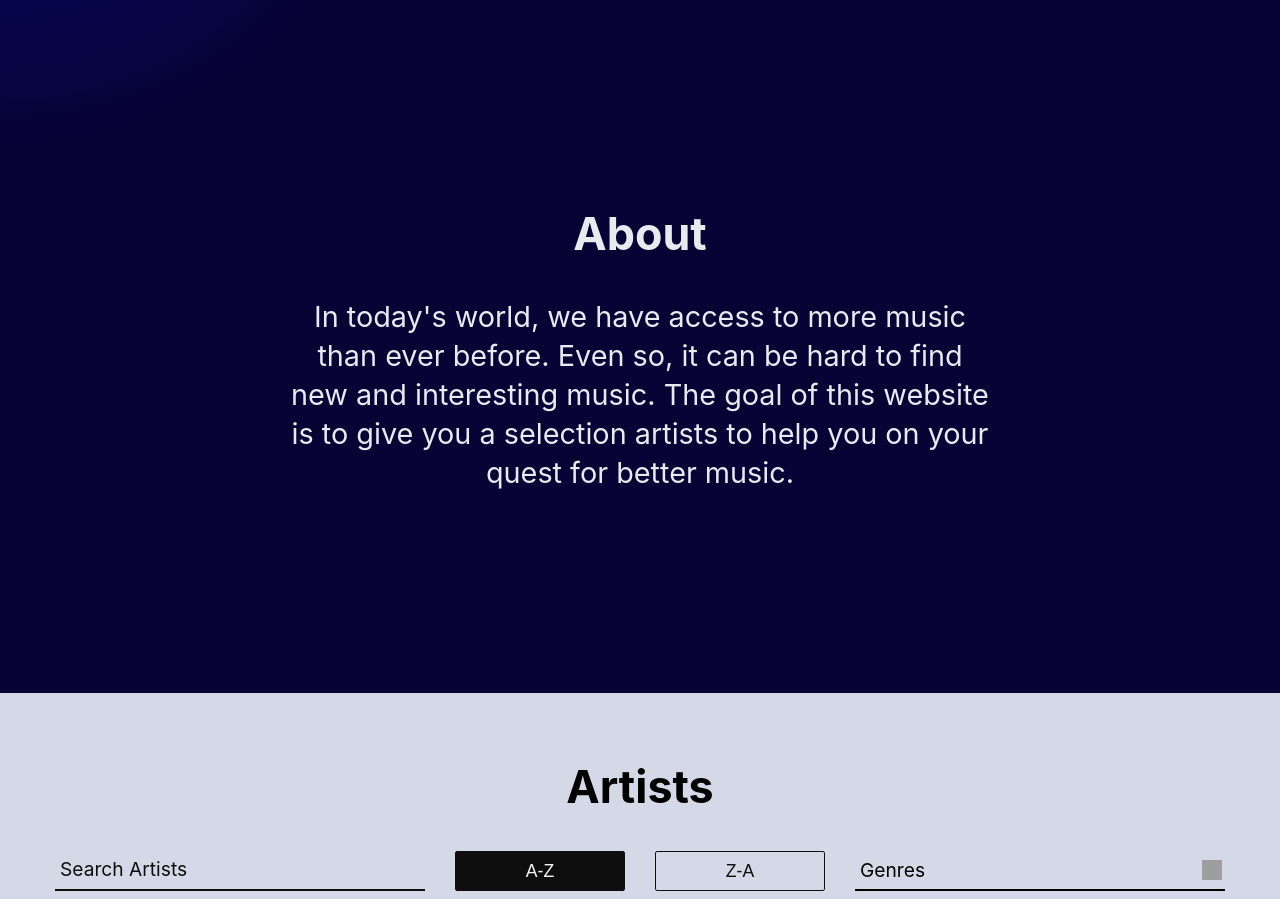
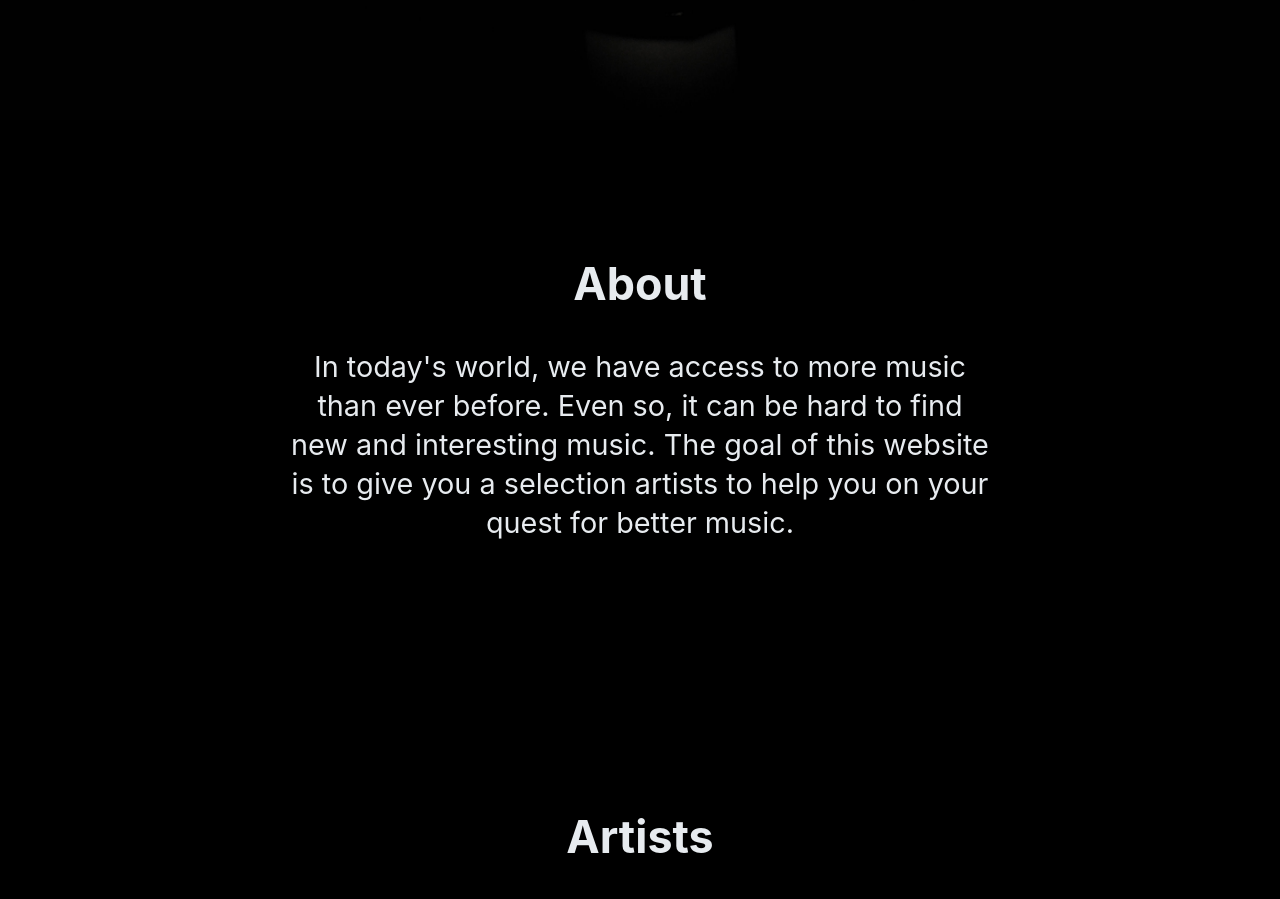
Before and after one commit to Mark-Mulligan/better-music, a Next.js app: page / in a window 1280 px wide. Shown: the part 680-1579 px from the top of the page. Built offline with nearby package versions, Linux system fonts and the light colour scheme; grey boxes are pictures that could not be loaded.

Commit message:
chaning style of site

```diff
--- a/components/ArtistCard.module.css
+++ b/components/ArtistCard.module.css
@@ -3,6 +3,7 @@
   background: rgb(220, 220, 200);
   overflow: hidden;
   box-shadow: rgba(50, 50, 93, 0.25) 0px 13px 27px -5px, rgba(0, 0, 0, 0.3) 0px 8px 16px -8px;
+  color: black;
 }
 
 .cardHeader {
--- a/components/ui/CustomInput.module.css
+++ b/components/ui/CustomInput.module.css
@@ -11,10 +11,10 @@
   font-family: inherit;
   width: 100%;
   border: 0;
-  border-bottom: 2px solid rgb(14, 14, 14);
+  border-bottom: 2px solid #e7ebef;
   outline: 0;
   font-size: 1.3rem;
-  color: rgb(14, 14, 14);
+  color: #e7ebef;
   padding: 7px 0;
   background: transparent;
   transition: border-color 0.2s;
@@ -27,7 +27,7 @@
   display: block;
   transition: 0.2s;
   font-size: 1.2rem;
-  color: rgb(14, 14, 14);
+  color: #e7ebef;
 }
 
 .formField:focus + .formLabel {
@@ -37,7 +37,7 @@
   display: block;
   transition: 0.2s;
   font-size: 0.9rem;
-  color: #101419;
+  color: #e7ebef;
   font-weight: 700;
 }
 
@@ -45,7 +45,7 @@
   top: -13px;
   left: 0;
   font-size: 0.9rem;
-  color: #101419;
+  color: #e7ebef;
   font-weight: 700;
 }
 
@@ -53,7 +53,8 @@
   padding-bottom: 6px;
   font-weight: 700;
   border-width: 3px;
-  border-image: linear-gradient(to right, #101419, #8fc5f7);
+  /* border-image: linear-gradient(to right, #101419, #8fc5f7); */
+  border-color: #e7ebef;
   border-image-slice: 1;
 }
 
@@ -61,6 +62,7 @@
   padding-bottom: 6px;
   font-weight: 700;
   border-width: 3px;
-  border-image: linear-gradient(to right, #101419, #8fc5f7);
+  /* border-image: linear-gradient(to right, #e7ebef, #69b7ff); */
+  border-color: #e7ebef;
   border-image-slice: 1;
 }
--- a/components/ui/Select.js
+++ b/components/ui/Select.js
@@ -82,7 +82,7 @@ const Select = ({ options, selectedOptions, setSelectOptions }) => {
             <div className={styles.chip}>
               <span className={styles.chipLabel}>{item.label}</span>
               <span onClick={(e) => handleChipToggle(e, item)} className={styles.chipToggle}>
-                <Image height={15} width={15} src="/icons/whiteCloseIcon.svg" alt="close" />
+                <Image height={15} width={15} src="/icons/closeIcon.svg" alt="close" />
               </span>
             </div>
           </div>
--- a/components/ui/Select.module.css
+++ b/components/ui/Select.module.css
@@ -16,7 +16,6 @@
   transition: 0.15s ease-out;
   width: 100%;
   z-index: 1;
-  background: grey;
   color: white;
   background: rgb(14, 14, 14);
 }
@@ -51,7 +50,7 @@
   cursor: pointer;
   width: 100%;
   font-size: 1.2rem;
-  border-bottom: 2px solid black;
+  border-bottom: 2px solid #e7ebef;
   padding-left: 5px;
   padding-right: 20px;
   min-height: 40px;
@@ -95,8 +94,8 @@
 .chip {
   display: flex;
   align-items: center;
-  background: black;
-  color: white;
+  background: #e7ebef;
+  color: black;
   margin-right: 7px;
   border-radius: 5px;
   overflow: hidden;
@@ -112,5 +111,5 @@
 }
 
 .chipToggle:hover {
-  background: grey;
+  background: #afb2b6;
 }
--- a/pages/Home.module.css
+++ b/pages/Home.module.css
@@ -4,11 +4,13 @@
   display: flex;
   align-items: center;
   justify-content: center;
+  background: url('/images/hero-background-two.jpg');
+  background-size: cover;
 }
 
-.specialBackground {
+/* .specialBackground {
   background-image: radial-gradient(circle 610px at 0% 30%, rgba(5, 8, 114, 1) 0%, rgba(7, 3, 53, 1) 70%);
-}
+} */
 
 .heroSection h1 {
   font-size: 4rem;
@@ -17,8 +19,9 @@
 
 .aboutSection {
   color: #e7ebef;
-  padding-top: 50px;
+  padding-top: 100px;
   padding-bottom: 200px;
+  background: rgb(0, 0, 0);
 }
 
 .aboutSection h2 {
@@ -37,7 +40,10 @@
 .artistSection {
   padding-top: 30px;
   padding-bottom: 30px;
-  background: #d5d8e6;
+  /* background: #d5d8e6; */
+  color: #e7ebef;
+  /* color: rgb(220, 220, 200); */
+  background: black;
 }
 
 .artistSection h2 {
--- a/styles/globals.css
+++ b/styles/globals.css
@@ -23,21 +23,21 @@ ul {
 
 .btn {
   padding: 0.4em 1.2em;
-  border: 0.1em solid rgb(14, 14, 14);
-  background: rgba(14, 14, 14);
+  border: 0.1em solid #e7ebef;
+  background: #e7ebef;
   border-radius: 0.12em;
   box-sizing: border-box;
   text-decoration: none;
   font-weight: 300;
   font-size: 1.1rem;
-  color: rgb(245, 245, 245);
+  color: black;
   text-align: center;
   transition: all 0.25s;
 }
 
 .btn-outline {
   background: none;
-  color: rgb(14, 14, 14);
+  color: #e7ebef;
 }
 
 .block {
@@ -46,13 +46,14 @@ ul {
 }
 
 .btn:hover {
-  background-color: rgb(40, 40, 40);
+  background-color: #c8cccf;
   cursor: pointer;
 }
 
-.btn:hover {
-  background-color: rgb(14, 14, 14);
-  color: rgb(245, 245, 245);
+.btn-outline:hover {
+  background-color: #e7ebef;
+  cursor: pointer;
+  color: black;
 }
 
 .relative {
```
Also changed, not shown: public/images/hero-background-two.jpg (added), public/images/hero-background.jpg (added).
